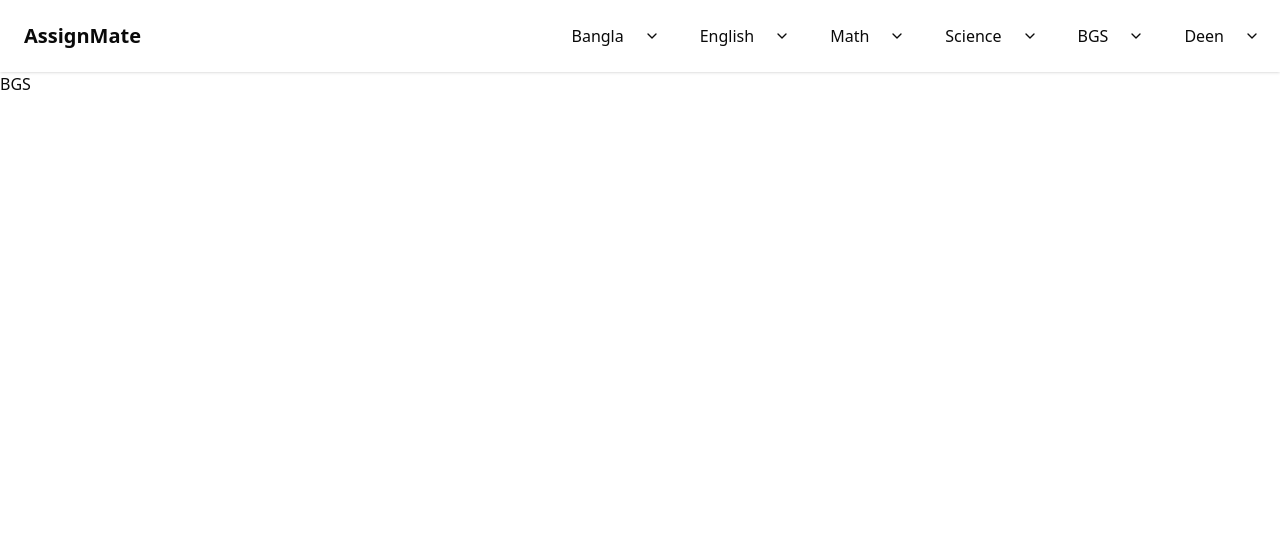
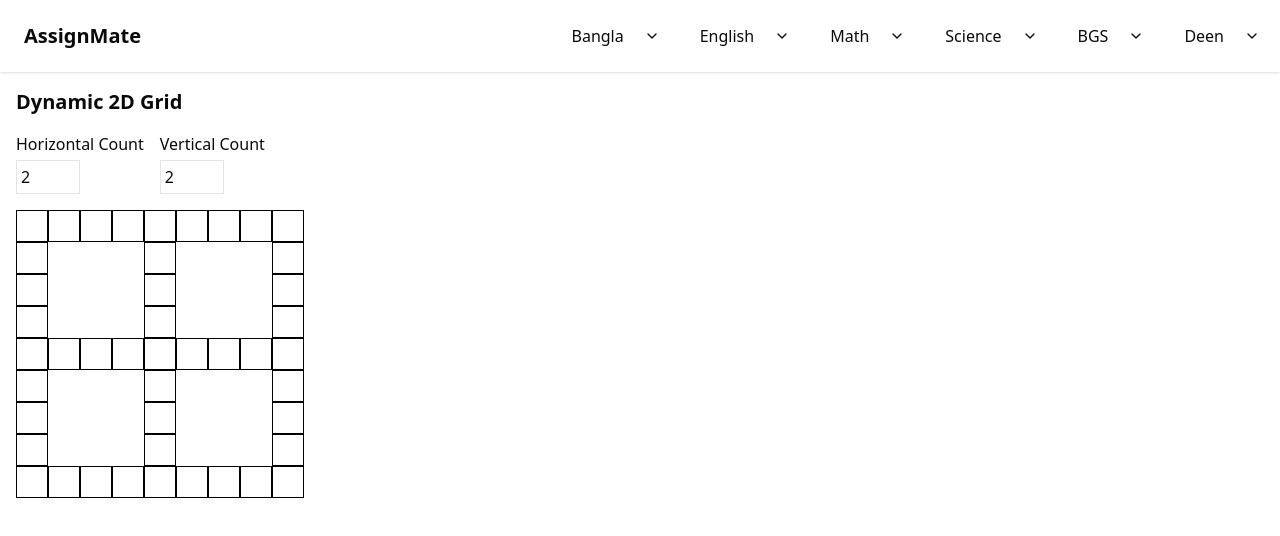
Before and after one commit to enayetsyl/AssignMate, a Next.js app: page /bgs in a window 1280 px wide. Shown: the top 536 px of the page. Built offline with nearby package versions, Linux system fonts and the light colour scheme.

Commit message:
vertical and horizontal grid done

```diff
--- a/src/app/bgs/page.tsx
+++ b/src/app/bgs/page.tsx
@@ -1,9 +1,115 @@
-import React from 'react';
+'use client';
+import { useState } from 'react';
 
-const BGS = () => {
+export default function Dynamic2DGridPage() {
+  const [horizontalCount, setHorizontalCount] = useState(2);
+  const [verticalCount, setVerticalCount] = useState(2);
+
+  // Generate the 2D pattern using the two counts
+  const pattern = generate2DGrid(horizontalCount, verticalCount);
+
   return (
-    <div>BGS</div>
+    <div className="p-4">
+      <h1 className="text-xl font-bold mb-4">Dynamic 2D Grid</h1>
+
+      {/* Controls */}
+      <div className="flex gap-4 mb-4">
+        <div>
+          <label className="block mb-1">Horizontal Count</label>
+          <input
+            type="number"
+            className="border p-1 w-16"
+            min={1}
+            value={horizontalCount}
+            onChange={(e) => setHorizontalCount(Number(e.target.value))}
+          />
+        </div>
+        <div>
+          <label className="block mb-1">Vertical Count</label>
+          <input
+            type="number"
+            className="border p-1 w-16"
+            min={1}
+            value={verticalCount}
+            onChange={(e) => setVerticalCount(Number(e.target.value))}
+          />
+        </div>
+      </div>
+
+      {/* Render the grid */}
+      <Grid pattern={pattern} />
+    </div>
   );
-};
+}
 
-export default BGS;
+/**
+ * Generates a 2D pattern that repeats a single 5×5 grid
+ * horizontally and vertically in one connected layout.
+ *
+ * - horizontalCount = how many times to repeat side-by-side
+ * - verticalCount   = how many times to repeat top-to-bottom
+ *
+ * The final pattern will have (4 * verticalCount + 1) rows
+ * and (4 * horizontalCount + 1) columns, because each
+ * additional block shares the border with its neighbor.
+ */
+function generate2DGrid(horizontalCount, verticalCount) {
+  // Our single 5×5 "border" pattern
+  const singleGrid = [
+    [1,1,1,1,1],
+    [1,0,0,0,1],
+    [1,0,0,0,1],
+    [1,0,0,0,1],
+    [1,1,1,1,1],
+  ];
+
+  // Calculate total rows & columns for final pattern
+  const totalRows = 4 * verticalCount + 1;
+  const totalCols = 4 * horizontalCount + 1;
+
+  // Initialize all cells to 0 (no border)
+  const finalPattern = Array.from({ length: totalRows }, () =>
+    Array.from({ length: totalCols }, () => 0)
+  );
+
+  // For each "block" in the vertical direction (v) and horizontal direction (h),
+  // copy the singleGrid into the correct offset in finalPattern.
+  for (let v = 0; v < verticalCount; v++) {
+    for (let h = 0; h < horizontalCount; h++) {
+      const rowOffset = v * 4;
+      const colOffset = h * 4;
+
+      for (let r = 0; r < 5; r++) {
+        for (let c = 0; c < 5; c++) {
+          if (singleGrid[r][c] === 1) {
+            finalPattern[rowOffset + r][colOffset + c] = 1;
+          }
+        }
+      }
+    }
+  }
+
+  return finalPattern;
+}
+
+/**
+ * Renders the 2D array (pattern) as a grid of divs.
+ *  - 1 => draw a border
+ *  - 0 => empty
+ */
+function Grid({ pattern }) {
+  return (
+    <div>
+      {pattern.map((row, rowIndex) => (
+        <div key={rowIndex} className="flex">
+          {row.map((cell, colIndex) => (
+            <div
+              key={colIndex}
+              className={'h-8 w-8 ' + (cell === 1 ? 'border border-black' : '')}
+            />
+          ))}
+        </div>
+      ))}
+    </div>
+  );
+}
--- /dev/null
+++ b/src/app/math/left-right/page.tsx
@@ -0,0 +1,9 @@
+import React from 'react';
+
+const LeftRight = () => {
+  return (
+    <div>LeftRight</div>
+  );
+};
+
+export default LeftRight;
--- a/src/constant/index.ts
+++ b/src/constant/index.ts
@@ -31,7 +31,7 @@ export const menuItems: MenuItem[] = [
     items: [
       { label: 'Math Triangle', href: '/math/math-triangle' },
       { label: 'Image Count', href: '/math/image-count' },
-      { label: 'Placeholder 3', href: '/math/placeholder-3' },
+      { label: 'Left Right', href: '/math/left-right' },
       { label: 'Placeholder 4', href: '/math/placeholder-4' },
       { label: 'Placeholder 5', href: '/math/placeholder-5' },
     ],
```
